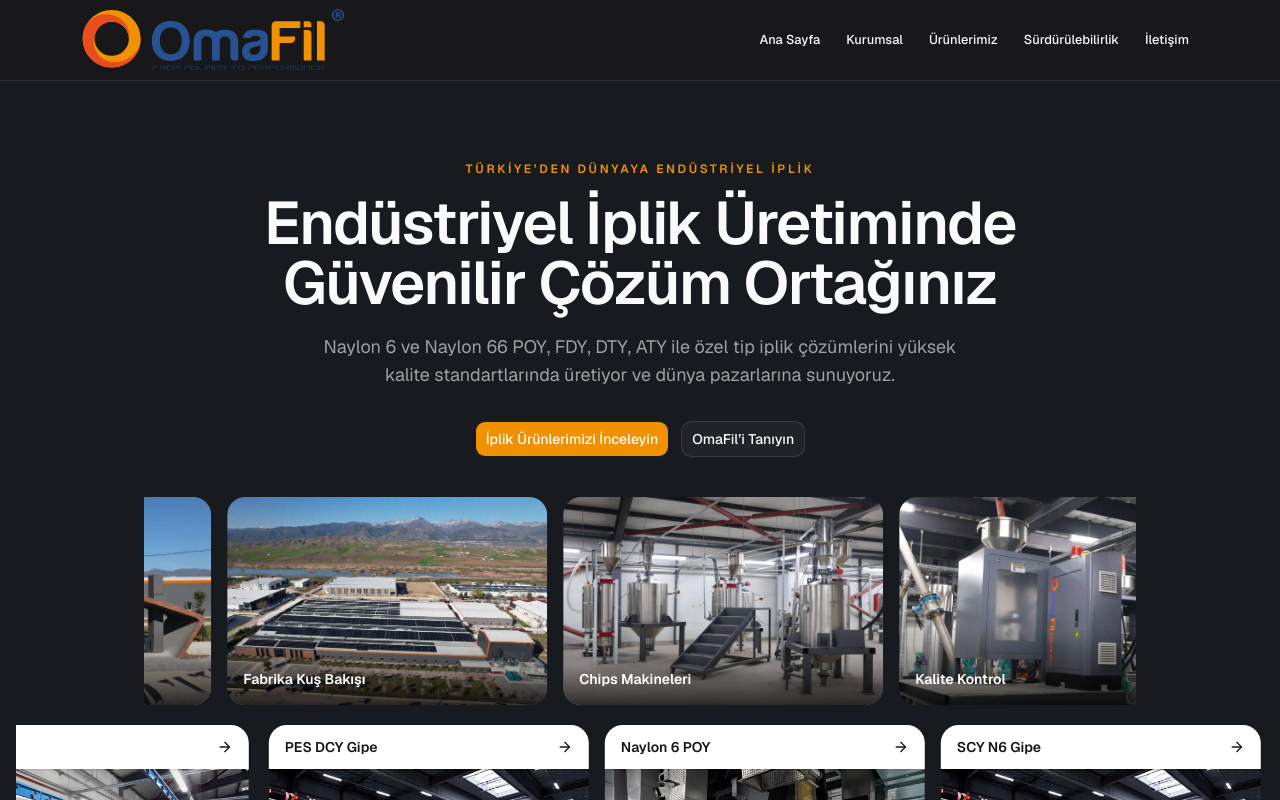
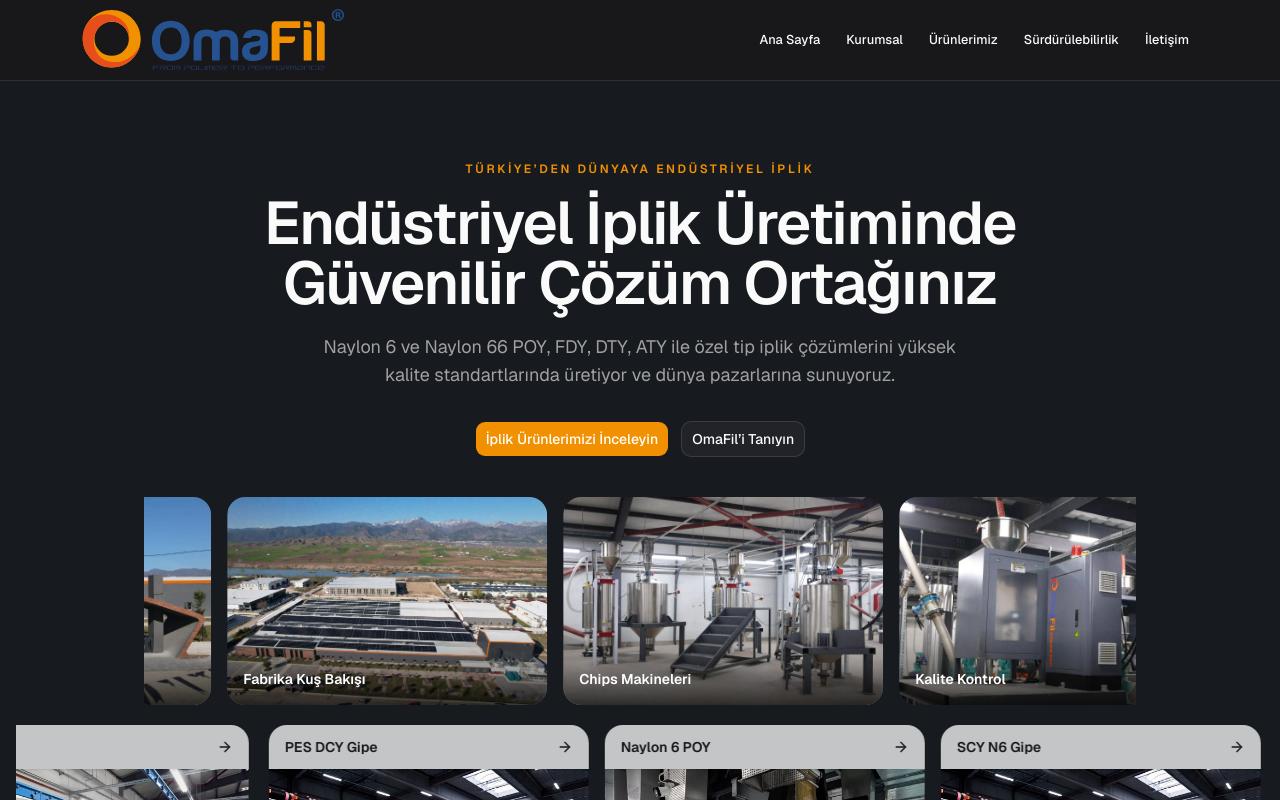
Before and after one commit to emirhandevo/OmaFil, a Next.js app: page / in a window 1280 px wide. Shown: the top 800 px of the page. Built offline with nearby package versions, Linux system fonts and the light colour scheme.

Commit message:
ürün marquee üst container bg saydamsı

```diff
--- a/src/components/sections/hero-marquee.tsx
+++ b/src/components/sections/hero-marquee.tsx
@@ -72,7 +72,8 @@ function ImageGroup({
               }`}
             >
   {/* İsim görselin dışında. Açılınca görsel kutusuna girmez, onu aşağı iter. */}
-  <div className="z-10 shrink-0 rounded-t-2xl rounded-b-none bg-white px-4 pt-3 shadow-sm">
+  {/* bg-white/75: biraz cam. isim görselin üstünde durduğu için arkadan site zemini gözükür, foto değil */}
+  <div className="z-10 shrink-0 rounded-t-2xl rounded-b-none bg-white/75 px-4 pt-3 shadow-sm backdrop-blur-md">
     <div className="flex items-center justify-between gap-3 pb-3">
       <p className="text-sm font-semibold text-zinc-900">{item.label}</p>
       <ArrowRight aria-hidden="true" className="size-4 shrink-0 text-zinc-900" />
```
